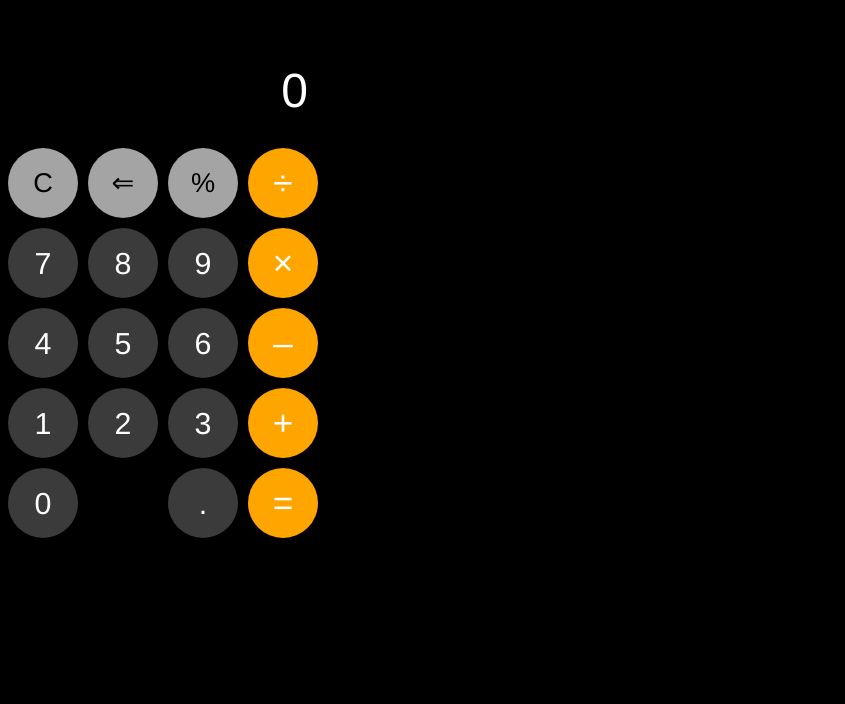
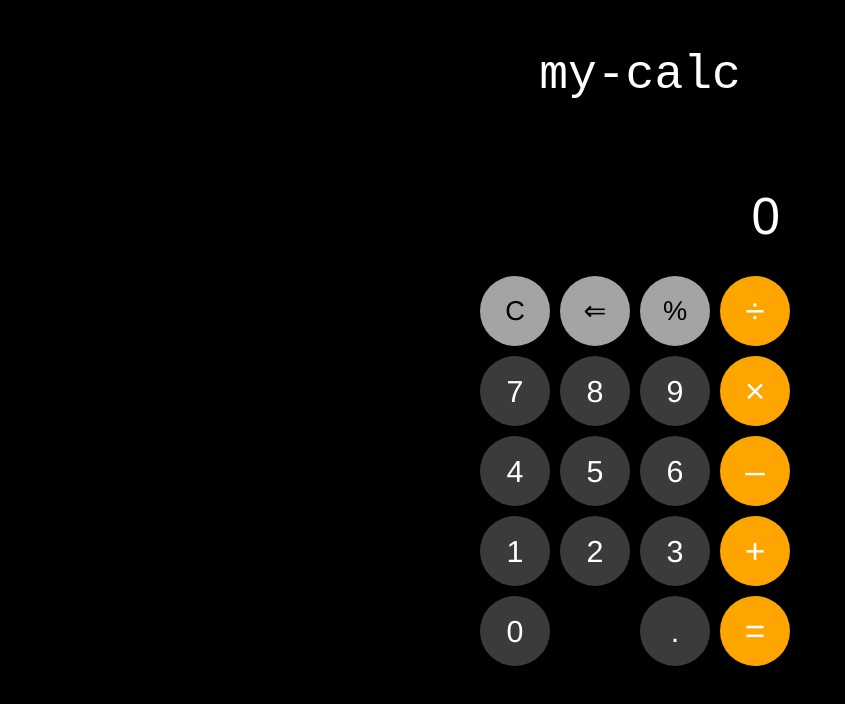
Before and after one commit to KabirSinghMehrok/my-calc, a plain HTML site: page index.html in a window 1280 px wide. Shown: the whole page, without its empty margins (0-845 px from the left). Drawn offline with Linux system fonts and the light colour scheme.

Commit message:
Fix styling, add heading

```diff
--- a/index.html
+++ b/index.html
@@ -9,6 +9,7 @@
     <link rel="stylesheet" href="style.css">
 </head>
 <body>
+    <div class="heading">my-calc</div>
     <div class="calculator">
         <div class="display">
             <div data-prev-operand class="prev-operand"></div>
--- a/style.css
+++ b/style.css
@@ -1,9 +1,21 @@
 body {
+    display: flex;
+    flex-direction: column;
+    align-items: center;
     background-color: black;
 }
 
 body * {
     font-family: 'Helvetica', 'Arial', sans-serif;
+}
+
+.heading {
+    margin-top: 40px;
+    margin-bottom: 30px;
+    color: white;
+    font-size: 3rem;
+    justify-content: center;
+    font-family: 'Courier New', 'Courier', 'monospace';
 }
 
 .calculator {
@@ -47,7 +59,9 @@ body * {
 }
 
 .curr-operand {
-    font-size: 3rem;
+    font-size: 3.2rem;
+    font-family: 'Arial';
+    font-weight: lighter;
 }
 
 .number {
```
